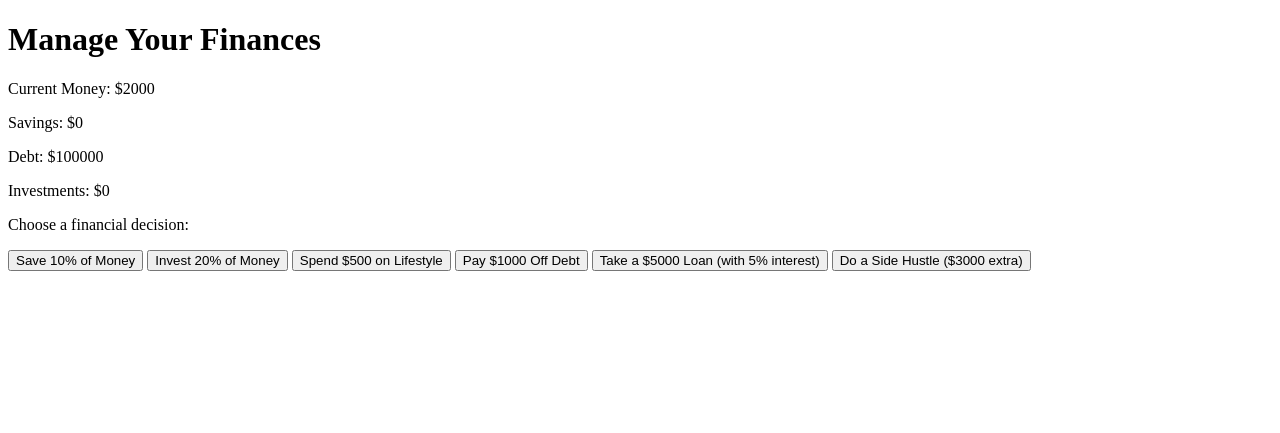
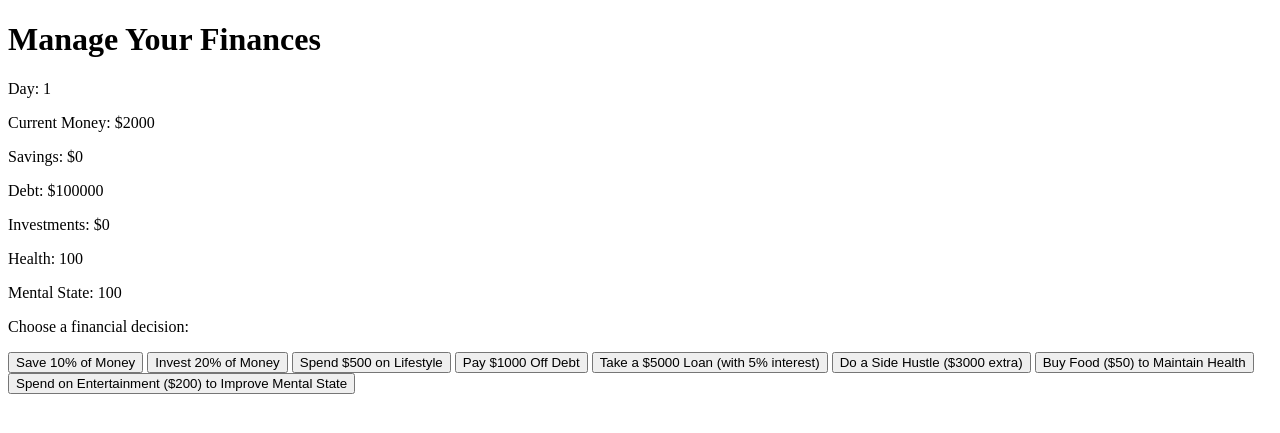
Before and after one commit to RCValenton/financial-quest, a Flask app: page /game in a window 1280 px wide. Shown: the top 433 px of the page. Run offline with Flask 3, Linux system fonts and the light colour scheme.

Commit message:
Updated Game and Added GameOver

```diff
--- a/app.py
+++ b/app.py
@@ -10,7 +10,23 @@ player_data = {
     'savings': 0,
     'debt': 100000,  # Starting debt of $100,000
     'investments': 0,
+    'health': 100,  # Initial health value
+    'mental_state': 100,  # Initial mental state value
+    'day': 1  # Start at day 1
 }
+
+def reset_game():
+    global player_data
+    player_data = {
+        'money': 2000,  # Starting with $2000 in the bank
+        'job': None,
+        'savings': 0,
+        'debt': 100000,  # Starting debt of $100,000
+        'investments': 0,
+        'health': 100,  # Initial health value
+        'mental_state': 100,  # Initial mental state value
+        'day': 1  # Start at day 1
+    }
 
 # Route for the lore introduction
 @app.route('/')
@@ -41,6 +57,10 @@ def game():
 def decision():
     decision = request.form['decision']
 
+    # Update the day counter
+    player_data['day'] += 1
+
+    # Handle financial decisions
     if decision == 'save':
         player_data['savings'] += player_data['money'] * 0.1
         player_data['money'] -= player_data['money'] * 0.1
@@ -48,7 +68,8 @@ def decision():
         player_data['investments'] += player_data['money'] * 0.2
         player_data['money'] -= player_data['money'] * 0.2
     elif decision == 'spend':
-        player_data['money'] -= 500  # Spend $500
+        player_data['money'] -= 500  # Spend $500 on lifestyle
+        player_data['mental_state'] += 10  # Increase mental state
     elif decision == 'pay_debt':
         if player_data['debt'] >= 1000:
             player_data['debt'] -= 1000  # Pay off $1000 in debt
@@ -61,8 +82,41 @@ def decision():
         player_data['debt'] += 5000 * 1.05  # 5% interest on loan
     elif decision == 'side_hustle':
         player_data['money'] += 3000  # Earn $3000 from side hustle
+    elif decision == 'buy_food':
+        player_data['money'] -= 50  # Buy food for $50
+        player_data['health'] += 10  # Increase health by 10
+    elif decision == 'buy_entertainment':
+        player_data['money'] -= 200  # Spend on entertainment
+        player_data['mental_state'] += 20  # Increase mental state
+
+    # Decrease health and mental state every day
+    player_data['health'] -= 5
+    player_data['mental_state'] -= 5
+
+    # Game over conditions
+    if player_data['mental_state'] <= 0:
+        return redirect(url_for('game_over', reason="mental_state"))
+    elif player_data['health'] <= 0:
+        return redirect(url_for('game_over', reason="health"))
 
     return redirect(url_for('game'))
+
+# Game over screen
+@app.route('/game_over/<reason>')
+def game_over(reason):
+    if reason == "mental_state":
+        message = "Game Over! You've given up and ended up homeless due to poor mental health."
+    elif reason == "health":
+        message = "Game Over! You've succumbed to illness due to poor health."
+
+    return render_template('game_over.html', message=message)
+
+# Route to handle restarting the game
+@app.route('/restart_game')
+def restart_game():
+    reset_game()  # Reset the player data
+    return redirect(url_for('lore'))  # Redirect to the lore page to restart
+
 
 
 # Running the app
--- a/templates/game.html
+++ b/templates/game.html
@@ -7,10 +7,13 @@
 </head>
 <body>
     <h1>Manage Your Finances</h1>
+    <p>Day: {{ player_data['day'] }}</p>
     <p>Current Money: ${{ player_data['money'] }}</p>
     <p>Savings: ${{ player_data['savings'] }}</p>
     <p>Debt: ${{ player_data['debt'] }}</p>
     <p>Investments: ${{ player_data['investments'] }}</p>
+    <p>Health: {{ player_data['health'] }}</p>
+    <p>Mental State: {{ player_data['mental_state'] }}</p>
 
     <form action="/decision" method="post">
         <p>Choose a financial decision:</p>
@@ -20,6 +23,8 @@
         <button type="submit" name="decision" value="pay_debt">Pay $1000 Off Debt</button>
         <button type="submit" name="decision" value="take_loan">Take a $5000 Loan (with 5% interest)</button>
         <button type="submit" name="decision" value="side_hustle">Do a Side Hustle ($3000 extra)</button>
+        <button type="submit" name="decision" value="buy_food">Buy Food ($50) to Maintain Health</button>
+        <button type="submit" name="decision" value="buy_entertainment">Spend on Entertainment ($200) to Improve Mental State</button>
     </form>
 </body>
 </html>
```
Also changed, not shown: templates/game_over.html (added, +12 -0 lines).
